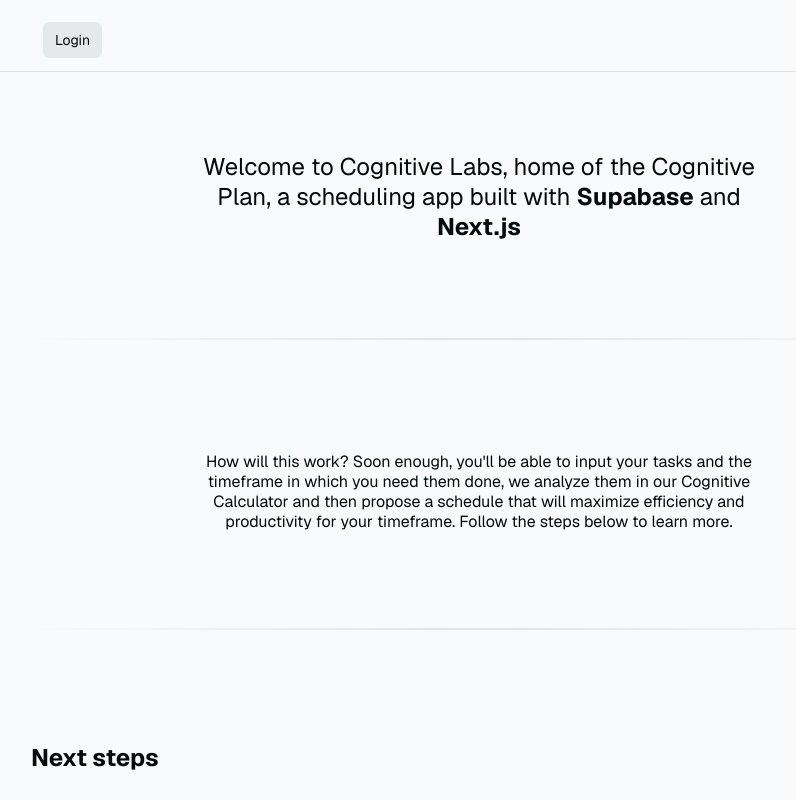
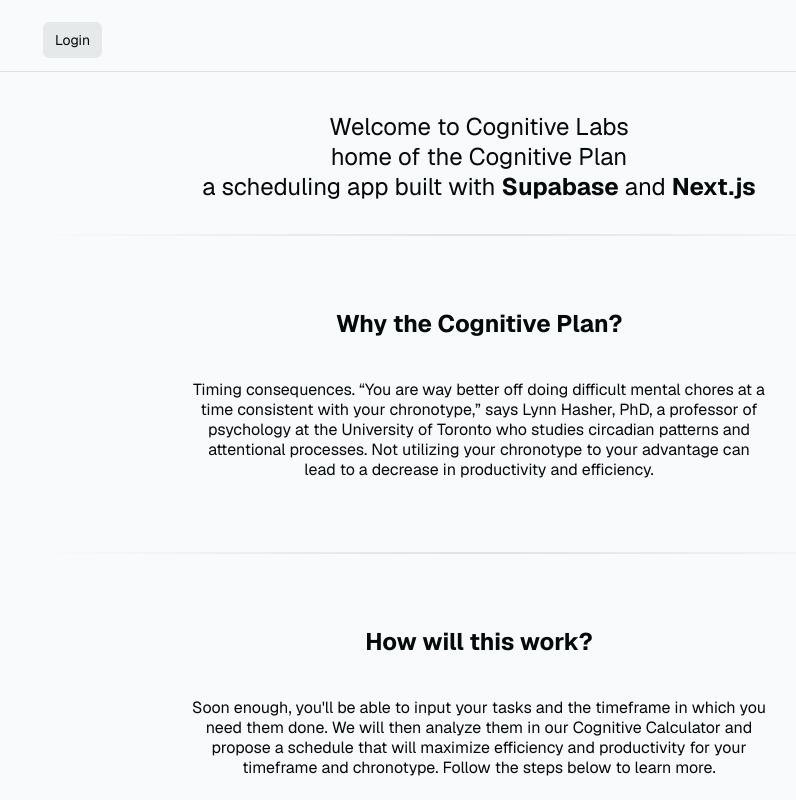
Before and after one commit to Enjoyweaver/CognitiveLabs, a Next.js app: page / in a window 1280 px wide. Shown: the top 800 px of the page, without its empty margins (161-957 px from the left). Built offline with nearby package versions, Linux system fonts and the light colour scheme; no server answers.

Commit message:
homepage wording

```diff
--- a/app/page.tsx
+++ b/app/page.tsx
@@ -7,6 +7,7 @@
 import { cookies } from "next/headers";
 import Body from "@/components/Body";
 import "./globals.css";
+import Why from "@/components/Why";
 
 export default async function Index() {
   const cookieStore = cookies();
@@ -23,14 +24,15 @@
   const isSupabaseConnected = canInitSupabaseClient();
 
   return (
-    <div className="flex-1 w-full flex flex-col gap-20 items-center">
+    <div className="flex-1 w-full flex flex-col gap-10 items-center">
       <nav className="w-full flex justify-center border-b border-b-foreground/10 h-16">
         <div className="w-full max-w-4xl flex justify-between items-center p-3 text-sm">
           {isSupabaseConnected && <AuthButton />}
         </div>
       </nav>
-      <div className="animate-in flex-1 flex flex-col gap-20 opacity-0 px-3">
+      <div className="animate-in flex-1 flex flex-col gap-10 opacity-0 px-3">
         <Header />
+        <Why />
         <Body />
         <main className="flex-1 flex flex-col gap-6 max-w-4xl">
           <h2 className="font-bold text-2xl mb-4">Next steps</h2>
--- a/components/Body.tsx
+++ b/components/Body.tsx
@@ -1,11 +1,12 @@
 export default function Header() {
   return (
-    <div className="flex flex-col gap-16 items-center">
+    <div className="flex flex-col gap-10 items-center">
+      <h2 className="font-bold text-2xl">How will this work?</h2>
       <p className="text-1.9xl !leading-tight mx-auto max-w-xl text-center">
-        How will this work? Soon enough, you'll be able to input your tasks and
-        the timeframe in which you need them done, we analyze them in our
-        Cognitive Calculator and then propose a schedule that will maximize
-        efficiency and productivity for your timeframe. Follow the steps below
+        Soon enough, you'll be able to input your tasks and the timeframe in
+        which you need them done. We will then analyze them in our Cognitive
+        Calculator and propose a schedule that will maximize efficiency and
+        productivity for your timeframe and chronotype. Follow the steps below
         to learn more.
       </p>
       <div className="w-full p-[1px] bg-gradient-to-r from-transparent via-foreground/10 to-transparent my-8" />
--- a/components/Header.tsx
+++ b/components/Header.tsx
@@ -1,9 +1,14 @@
 export default function Header() {
   return (
-    <div className="flex flex-col gap-16 items-center">
+    <div className="flex flex-col items-center">
       <p className="text-2xl !leading-tight mx-auto max-w-xl text-center">
-        Welcome to Cognitive Labs, home of the Cognitive Plan, a scheduling app
-        built with{" "}
+        Welcome to Cognitive Labs
+      </p>
+      <p className="text-2xl !leading-tight mx-auto max-w-xl text-center">
+        home of the Cognitive Plan
+      </p>
+      <p className="text-2xl !leading-tight mx-auto max-w-xl text-center">
+        a scheduling app built with{" "}
         <a
           href="https://supabase.com/?utm_source=create-next-app&utm_medium=template&utm_term=nextjs"
           target="_blank"
--- /dev/null
+++ b/components/Why.tsx
@@ -0,0 +1,16 @@
+export default function Header() {
+  return (
+    <div className="flex flex-col gap-10 items-center">
+      <h2 className="font-bold text-2xl">Why the Cognitive Plan?</h2>
+      <p className="text-1.9xl !leading-tight mx-auto max-w-xl text-center">
+        Timing consequences. “You are way better off doing difficult mental
+        chores at a time consistent with your chronotype,” says Lynn Hasher,
+        PhD, a professor of psychology at the University of Toronto who studies
+        circadian patterns and attentional processes. Not utilizing your
+        chronotype to your advantage can lead to a decrease in productivity and
+        efficiency.
+      </p>
+      <div className="w-full p-[1px] bg-gradient-to-r from-transparent via-foreground/10 to-transparent my-8" />
+    </div>
+  );
+}
```
